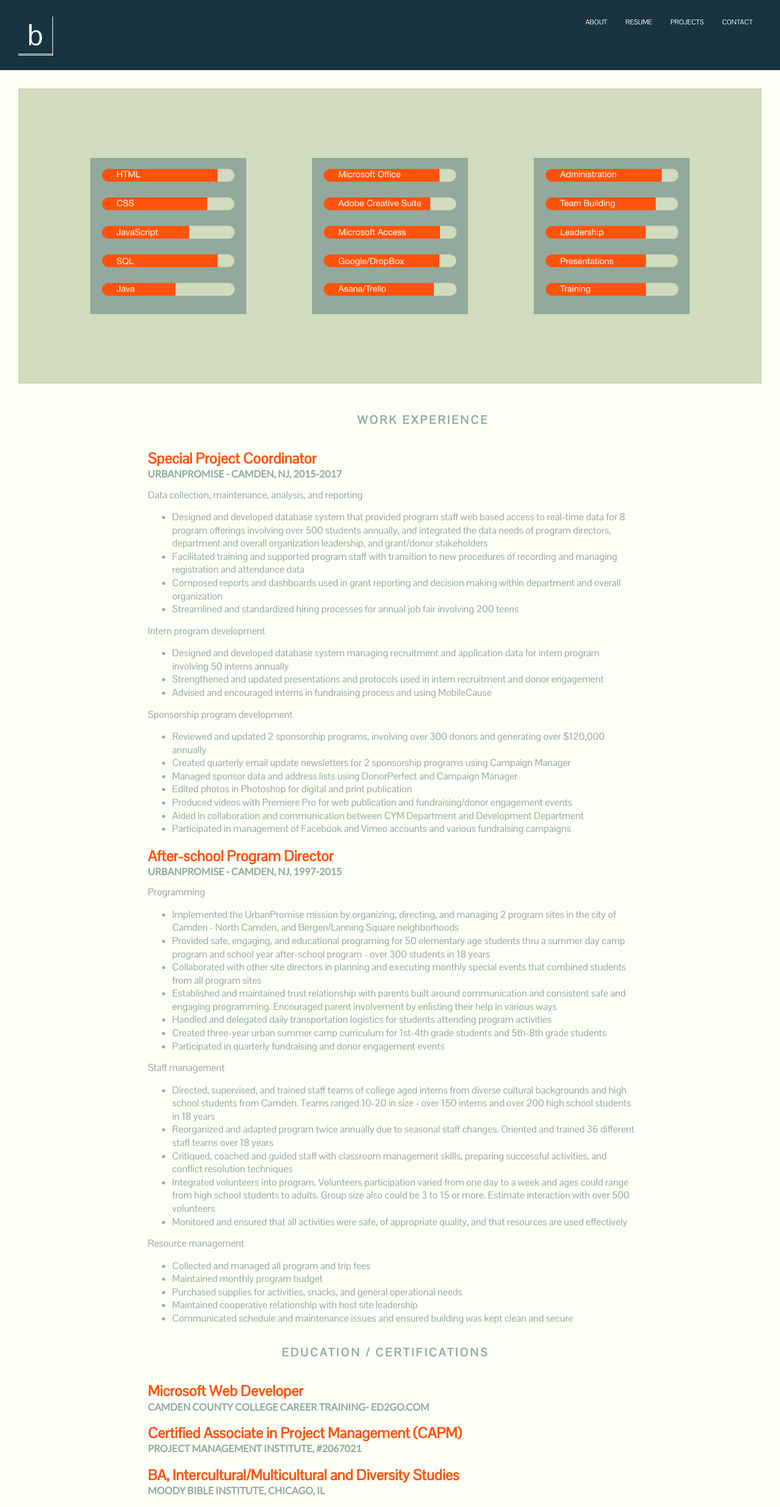
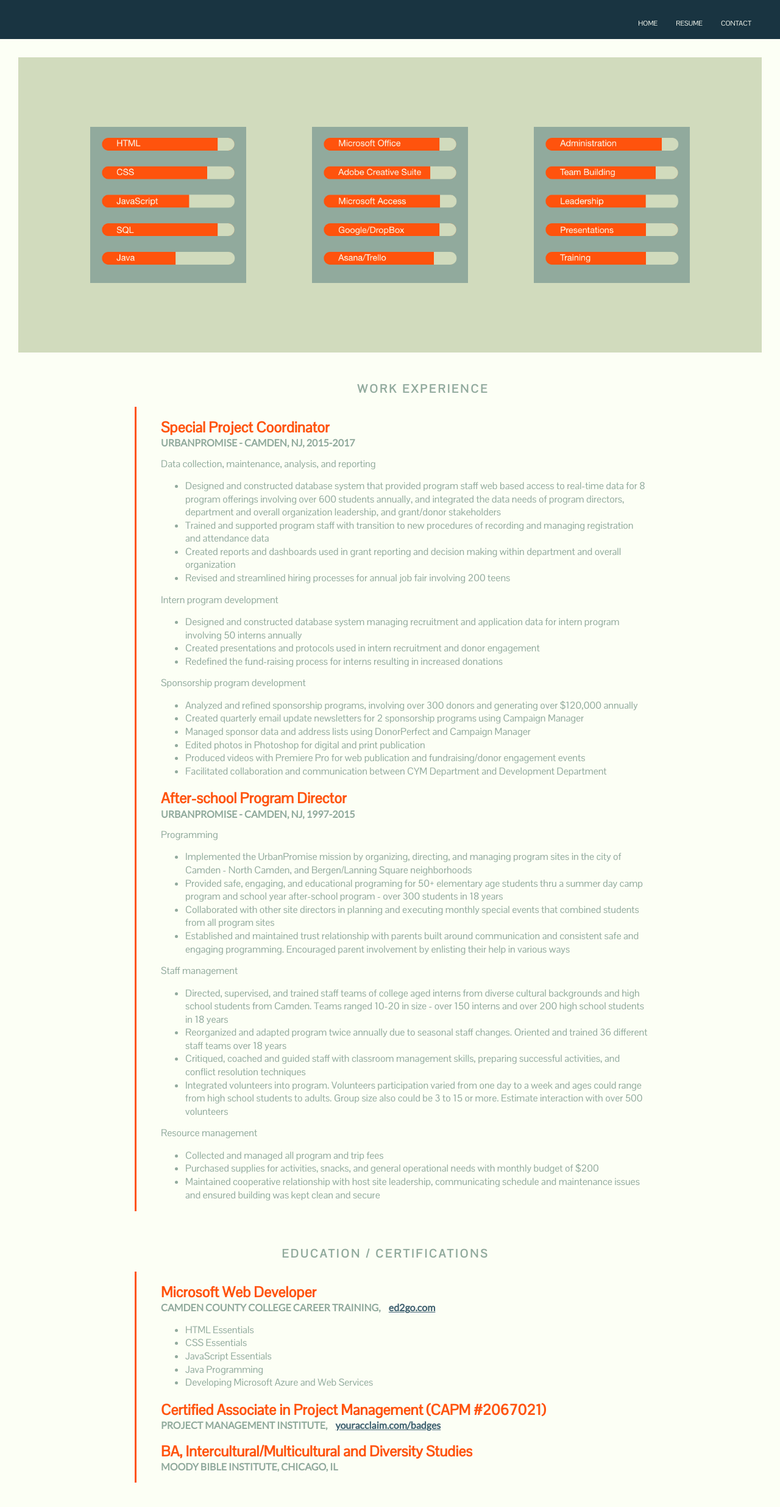
Before and after one commit to Briannewhall/Brian-Newhall, a PHP site: page /resume.html in a window 1280 px wide. Shown: the whole page at 61% size. Run offline with PHP 8.4, Linux system fonts and the light colour scheme.

Commit message:
edits to all pages, code clean up

```diff
--- /dev/null
+++ b/images/github icon - 2versions.html
@@ -0,0 +1,2 @@
+<script>window.googleJavaScriptRedirect=1</script><META name="referrer" content="origin"><script>var n={navigateTo:function(b,a,d){if(b!=a&&b.google){if(b.google.r){b.google.r=0;b.location.href=d;a.location.replace("about:blank");}}else{a.location.replace(d);}}};n.navigateTo(window.parent,window,"https://github.com/FortAwesome/Font-Awesome/issues/959");
+</script><noscript><META http-equiv="refresh" content="0;URL='https://github.com/FortAwesome/Font-Awesome/issues/959'"></noscript>
--- /dev/null
+++ b/images/linkedin logo - blue circle.html
@@ -0,0 +1,2 @@
+<script>window.googleJavaScriptRedirect=1</script><META name="referrer" content="origin"><script>var n={navigateTo:function(b,a,d){if(b!=a&&b.google){if(b.google.r){b.google.r=0;b.location.href=d;a.location.replace("about:blank");}}else{a.location.replace(d);}}};n.navigateTo(window.parent,window,"http://seeklogo.com/free-vector-logos/linkedin");
+</script><noscript><META http-equiv="refresh" content="0;URL='http://seeklogo.com/free-vector-logos/linkedin'"></noscript>
--- a/resume.html
+++ b/resume.html
@@ -8,24 +8,23 @@
 </head>
 
 <header>
+
 	<nav>
 		<a href="contact.html ">Contact</a>
-		<a href="projects.html">Projects</a>
 		<a href="resume.html">Resume</a>
-		<a href="about.html">About</a>
-		<a id="letterLogo" href="index.html">b</a>
+		<a href="index.html">Home</a>
 	</nav>
+
 </header>
 
+<body>
 
-
-
-<body>
 <div class="flexBoxGraphs">
 	<img class="graftImg" src="images/CodeGraph.png">
 	<img class="graftImg" src="images/software.png">
 	<img class="graftImg" src="images/generalskills.png">
 </div>
+
 <div class="flexBox">
 
 	<div class="leftTxt">
@@ -35,51 +34,41 @@
 	<div class="rightTxt">
 		<h2 class="jobTitle">Special Project Coordinator</h2>
 	  	<h3 class="employmentInfo">UrbanPromise - Camden, NJ, 2015-2017</h3>
-
 		<p class="jobDescript">Data collection, maintenance, analysis, and reporting</p>
 			<ul>
-					<li>Designed and developed database system that provided program staff web based access to real-time data for 8 program offerings involving over 500 students annually, and integrated the data needs of program directors, department and overall organization leadership, and grant/donor stakeholders</li>
-					<li>Facilitated training and supported program staff with transition to new procedures of recording and managing registration and attendance data</li>
-					<li>Composed reports and dashboards used in grant reporting and decision making within department and overall organization</li>
-					<li>Streamlined and standardized hiring processes for annual job fair involving 200 teens</li>
+				<li>Designed and constructed database system that provided program staff web based access to real-time data for 8 program offerings involving over 600 students annually, and integrated the data needs of program directors, department and overall organization leadership, and grant/donor stakeholders</li>
+				<li>Trained and supported program staff with transition to new procedures of recording and managing registration and attendance data</li>
+				<li>Created reports and dashboards used in grant reporting and decision making within department and overall organization</li>
+				<li>Revised and streamlined hiring processes for annual job fair involving 200 teens</li>
 			</ul>
-
 		<p class="jobDescript">Intern program development</p>
 			<ul>
-				<li>Designed and developed database system managing recruitment and application data for intern program involving 50 interns annually</li>
-				<li>Strengthened and updated presentations and protocols used in intern recruitment and donor engagement</li>
-				<li>Advised and encouraged interns in fundraising process and using MobileCause</li>
+				<li>Designed and constructed database system managing recruitment and application data for intern program involving 50 interns annually</li>
+				<li>Created presentations and protocols used in intern recruitment and donor engagement</li>
+				<li>Redefined the fund-raising process for interns resulting in increased donations</li>
 			</ul>
-
 		<p class="jobDescript">Sponsorship program development</p>
 			<ul>
-				<li>Reviewed and updated 2 sponsorship programs, involving over 300 donors and generating over $120,000 annually</li>
+				<li>Analyzed and refined sponsorship programs, involving over 300 donors and generating over $120,000 annually</li>
 				<li>Created quarterly email update newsletters for 2 sponsorship programs using Campaign Manager</li>
 				<li>Managed sponsor data and address lists using DonorPerfect and Campaign Manager</li>
 				<li>Edited photos in Photoshop for digital and print publication</li>
 				<li>Produced videos with Premiere Pro for web publication and fundraising/donor engagement events</li>
-				<li>Aided in collaboration and communication between CYM Department and Development Department</li>
-				<li>Participated in management of Facebook and Vimeo accounts and various fundraising campaigns</li>
+				<li>Facilitated collaboration and communication between CYM Department and Development Department</li>
 			</ul>
-
 		<h2 class="jobTitle">After-school Program Director</h2>
 		<h3 class="employmentInfo">UrbanPromise - Camden, NJ, 1997-2015</h3>
-
 		<p class="jobDescript">Programming</p>
 			<ul>
-					<li>Implemented the UrbanPromise mission by organizing, directing, and managing 2 program sites in the city of
+				<li>Implemented the UrbanPromise mission by organizing, directing, and managing program sites in the city of
 			Camden - North Camden, and Bergen/Lanning Square neighborhoods</li>
-					<li>Provided safe, engaging, and educational programing for 50 elementary age students thru a summer day
+				<li>Provided safe, engaging, and educational programing for 50+ elementary age students thru a summer day
 			camp program and school year after-school program - over 300 students in 18 years</li>
 				<li>Collaborated with other site directors in planning and executing monthly special events that combined
 			students from all program sites</li>
 				<li>Established and maintained trust relationship with parents built around communication and consistent safe
 			and engaging programming. Encouraged parent involvement by enlisting their help in various ways</li>
-					<li>Handled and delegated daily transportation logistics for students attending program activities</li>
-					<li>Created three-year urban summer camp curriculum for 1st-4th grade students and 5th-8th grade students</li>
-					<li>Participated in quarterly fundraising and donor engagement events</li>
 			</ul>
-
 			<p class="jobDescript">Staff management</p>
 			<ul>
 				<li>Directed, supervised, and trained staff teams of college aged interns from diverse cultural backgrounds and
@@ -92,29 +81,35 @@
 				<li>Integrated volunteers into program. Volunteers participation varied from one day to a week and ages could
 			range from high school students to adults. Group size also could be 3 to 15 or more. Estimate interaction with
 			over 500 volunteers</li>
-					<li>Monitored and ensured that all activities were safe, of appropriate quality, and that resources are used
-			effectively</li>
 			</ul>
 			<p class="jobDescript">Resource management</p>
 			<ul>
 				<li>Collected and managed all program and trip fees</li>
-					<li>Maintained monthly program budget</li>
-					<li>Purchased supplies for activities, snacks, and general operational needs</li>
-					<li>Maintained cooperative relationship with host site leadership</li>
-					<li>Communicated schedule and maintenance issues and ensured building was kept clean and secure</li>
+				<li>Purchased supplies for activities, snacks, and general operational needs with monthly budget of $200</li>
+				<li>Maintained cooperative relationship with host site leadership, communicating schedule and maintenance issues and ensured building was kept clean and secure</li>
 			</ul>
 	</div>
+
 </div>
 
 <div class="flexBox">
+
 	<div class="leftTxt">
 	  <h3>education / certifications</h3>
 	</div>
+
 	<div class="rightTxt">
 		<h2>Microsoft Web Developer</h2>
-		<h3>Camden county college career training- ed2go.com</h3>
-		<h2>Certified Associate in Project Management (CAPM)</h2>
-		<h3>Project Management Institute, #2067021 </h3>
+		<h3>Camden county college career training, <a href="https://www.ed2go.com">ed2go.com</a></h3>
+		<ul>
+			<li>HTML Essentials</li>
+			<li>CSS Essentials</li>
+			<li>JavaScript Essentials</li>
+			<li>Java Programming</li>
+			<li>Developing Microsoft Azure and Web Services</li>
+		</ul>
+		<h2>Certified Associate in Project Management (CAPM #2067021)</h2>
+		<h3>Project Management Institute,  <a href="https://www.youracclaim.com/badges/3b78b173-e8ba-48a1-ba0e-c611e46a731d/public_url">youracclaim.com/badges</a></h3>
 		<h2 class="jobTitle">BA, Intercultural/Multicultural and Diversity Studies</h2>
 		<h3 class="employmentInfo">Moody Bible Institute, Chicago, IL</h3>
 	</div>
--- a/styles.css
+++ b/styles.css
@@ -5,7 +5,6 @@ html{
 	font-family:'Pontano Sans',  Helvetica, Arial, "sans-serif?";
 	color:#91AA9D;
 }
-
 img{
 	display:block;
 	margin:auto;
@@ -13,37 +12,83 @@ img{
 	height:auto;
 	padding:50px 0px;
 }
-
+a{
+	color:#3E606F;
+	padding-left:10px;
+	text-transform:lowercase;
+}
 header {
 	background-color:#193441;
-	padding: 30px;
+	padding: 2em;
 	margin:0px;
-}
-#letterLogo{
-	text-transform: lowercase;
-	font-size: 3em;
-	float: none;
-	border-right: thin groove #FCFFF5;
-	border-bottom: medium double #FCFFF5;
 }
 nav a{
 	color:#FCFFF5;
-	padding:0px 15px;
+	padding:0px 15px 10px 15px;
 	float: right;
 	text-decoration:none;
 	text-transform:uppercase;
 	font-size: .7em;
 	background-color:#193441;
 }
-footer h3{
+ul{
+	line-height:1.35em;
+}
+footer{
 	background-color:#193441;
-	padding: 10px;
+	padding: 10px 10px 30px 10px;
 	margin:0px;
 	color: #FCFFF5;
 	text-align:center;
-	letter-spacing:3.2px;
-	font-family:'Lato';
-	font-weight:100;
+	letter-spacing:5px;
+	font-size:1.5em;
+	text-transform:uppercase;
+}
+footer a{
+	padding: 10px;
+	color: #FF530D;
+	font-size:.9em;
+}
+
+#bLogo {
+	text-align: center;
+	font-size: 2em;
+	font-family: "lato";
+	font-weight: 100;
+	letter-spacing:10px;
+	text-transform: uppercase;
+	background-color: #193441;
+	color: #FF530D;
+}
+#intro{
+	text-align: center;
+	font-size: 5em;
+	letter-spacing:10px
+}
+#contactPage{
+	background-color: #193441;
+	padding-top: 0px;
+	padding-right: 10px;
+	padding-left: 10px;
+	padding-bottom: 100px;
+	margin: 0px;
+	color: #FCFFF5;
+	text-align: center;
+	letter-spacing: 5px;
+	font-size: 2em;
+	text-transform: uppercase;
+}
+#contactPage a{
+	padding: 10px;
+	color: #FF530D;
+	font-size:.8em;
+}
+#about, #intro{
+	background-color:#D1DBBD;
+	padding:3em;
+}
+#workSample{
+	padding:4em;
 }
 
 .flexBoxGraphs{
@@ -74,27 +119,23 @@ footer h3{
 	justify-content: flex-end;
 	padding-right:5em;
 }
-
 .rightTxt{
 	width:50em;
+	padding-left: 40px;
+	margin-bottom: 40px;
+	border-left: solid;
+	border-left-color: #FF530D;
 }
-
 .rightTxt h2{
 	color:#FF530D;
 	margin-bottom:2.7px;
 }
-
 .rightTxt h3{
 	font-size:1em;
 	font-family:'lato';
 	text-transform:uppercase;
 	margin-top:0px;
 }
-
-ul{
-	line-height:1.35em;
-}
-
 .projectExamples{
 	display:flex;
 	width:40%;
```
Also changed, not shown: contact.html (+21 -4 lines), index.html (+42 -4 lines), images/b-logo.png (added), images/b-logo@2x.png (added). Lines whose indentation alone changed are shown as unchanged.
